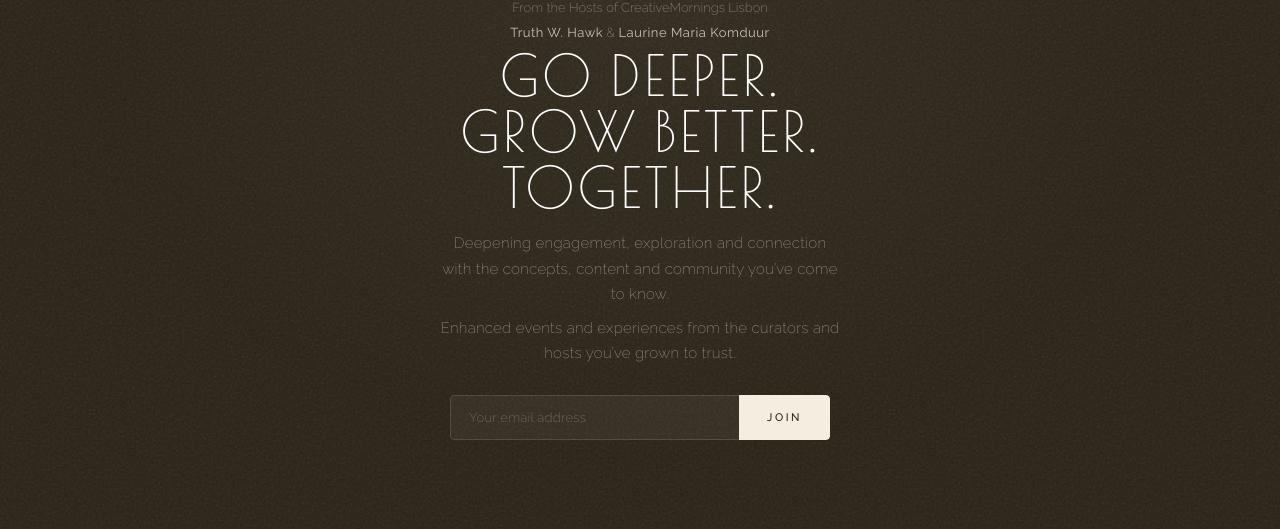
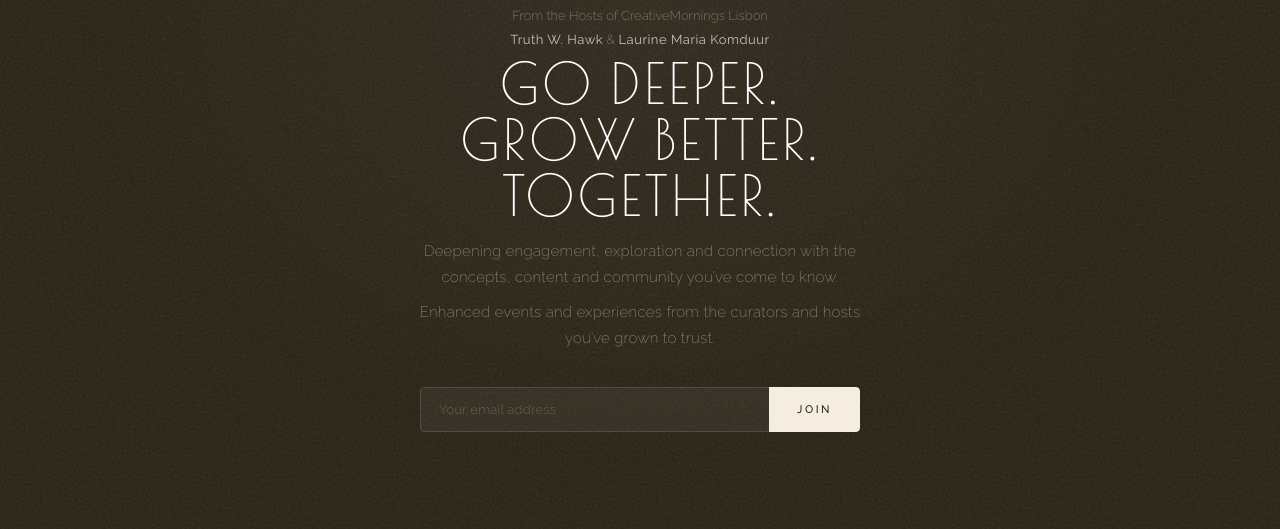
Before and after one commit to cobuntuHello/community-spirit-landing-page, a website: page index.html in a window 1280 px wide. Shown: the part 271-800 px from the top of the page. Drawn offline with nearby package versions, Linux system fonts and the light colour scheme; no server answers.

Commit message:
fix: wider content, more vertical breathing room, remove separators

```diff
--- a/index.html
+++ b/index.html
@@ -39,7 +39,7 @@
       padding: 32px 24px; position: relative; z-index: 1;
     }
     .page {
-      max-width: 480px; width: 100%; text-align: center;
+      max-width: 600px; width: 100%; text-align: center;
       animation: fadeSlideIn 0.8s ease-out both;
     }
 
@@ -57,7 +57,7 @@
       font-size: 13px; color: rgba(245,237,224,0.35); margin: 0 0 4px; font-weight: 300; line-height: 1.6;
     }
     .founder strong { color: rgba(255,255,255,0.7); font-weight: 400; letter-spacing: 0.04em; }
-    .founder:last-of-type { margin-bottom: 20px; }
+    .founder:last-of-type { margin-bottom: 28px; }
 
     h1 {
       font-family: 'Poiret One', serif;
@@ -70,14 +70,14 @@
     .tagline {
       font-size: clamp(13px, 2vw, 15px); font-weight: 200;
       color: rgba(245,237,224,0.5); line-height: 1.7;
-      margin: 0 0 8px; max-width: 400px; margin-left: auto; margin-right: auto;
+      margin: 0 0 10px; max-width: 480px; margin-left: auto; margin-right: auto;
       letter-spacing: 0.02em;
     }
-    .tagline:last-of-type { margin-bottom: 28px; }
+    .tagline:last-of-type { margin-bottom: 36px; }
 
     /* Form */
     .form-wrapper {
-      display: flex; gap: 0; max-width: 380px; margin: 0 auto;
+      display: flex; gap: 0; max-width: 440px; margin: 0 auto;
       border-radius: 4px; overflow: hidden;
     }
     .form-wrapper input {
@@ -118,7 +118,6 @@
     .pillars {
       position: relative; z-index: 1;
       padding: 80px 24px 60px; text-align: center;
-      border-top: 1px solid rgba(255,255,255,0.06);
     }
     .pillars-label {
       font-size: 11px; text-transform: uppercase; letter-spacing: 3px; font-weight: 400;
@@ -158,7 +157,6 @@
     .bottom-cta {
       position: relative; z-index: 1;
       padding: 40px 24px 60px; text-align: center;
-      border-top: 1px solid rgba(255,255,255,0.06);
     }
     .bottom-cta-line { width: 40px; height: 1px; background: rgba(255,255,255,0.1); margin: 0 auto 24px; }
     .bottom-cta-text {
```
